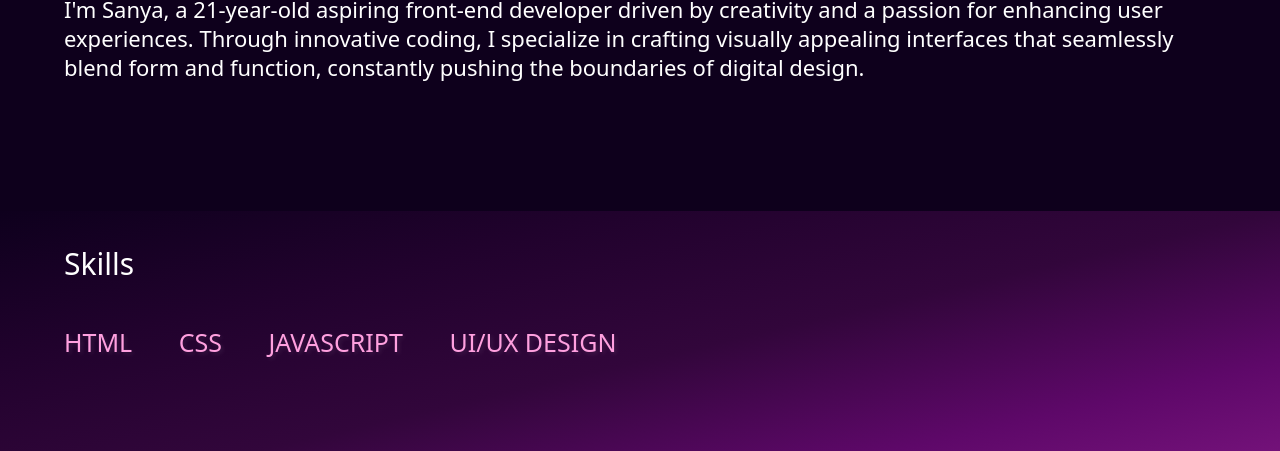
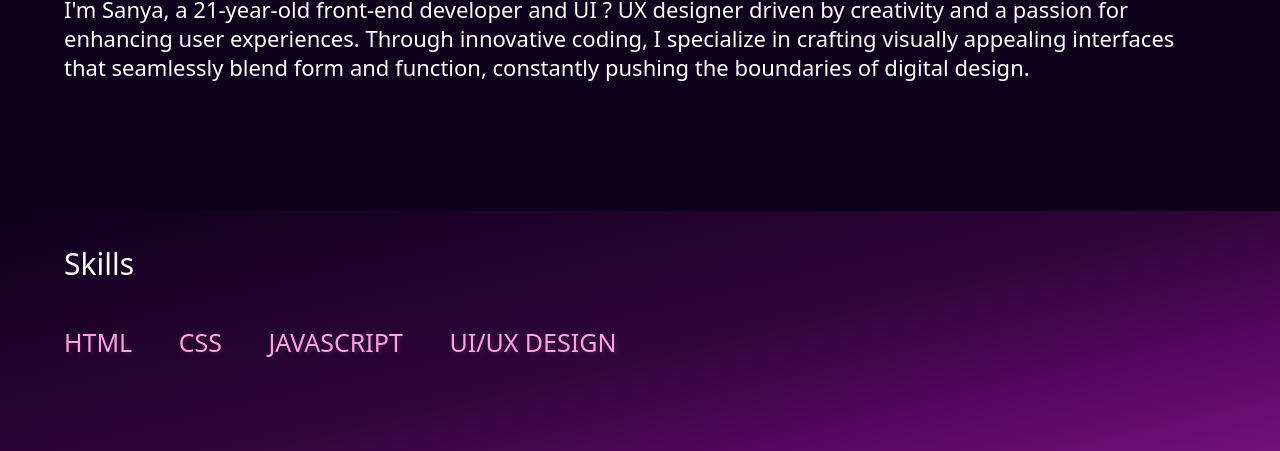
Before and after one commit to sanyab03/Personal-Portfolio-Website, a plain HTML site: page index.html in a window 1280 px wide. Shown: the part 649-1100 px from the top of the page. Drawn offline with Linux system fonts and the light colour scheme.

Commit message:
Update index.html

```diff
--- a/index.html
+++ b/index.html
@@ -34,7 +34,7 @@
     <section id="About" class="about-section">
       <h2>About</h2>
       <p>
-        I'm Sanya, a 21-year-old aspiring front-end developer driven by creativity and a passion for enhancing user experiences. Through innovative coding, I specialize in crafting visually appealing interfaces that seamlessly blend form and function, constantly pushing the boundaries of digital design.
+        I'm Sanya, a 21-year-old front-end developer and UI ? UX designer driven by creativity and a passion for enhancing user experiences. Through innovative coding, I specialize in crafting visually appealing interfaces that seamlessly blend form and function, constantly pushing the boundaries of digital design.
       </p>
     </section>
     <section id="Skills" class="skill-section">
```
